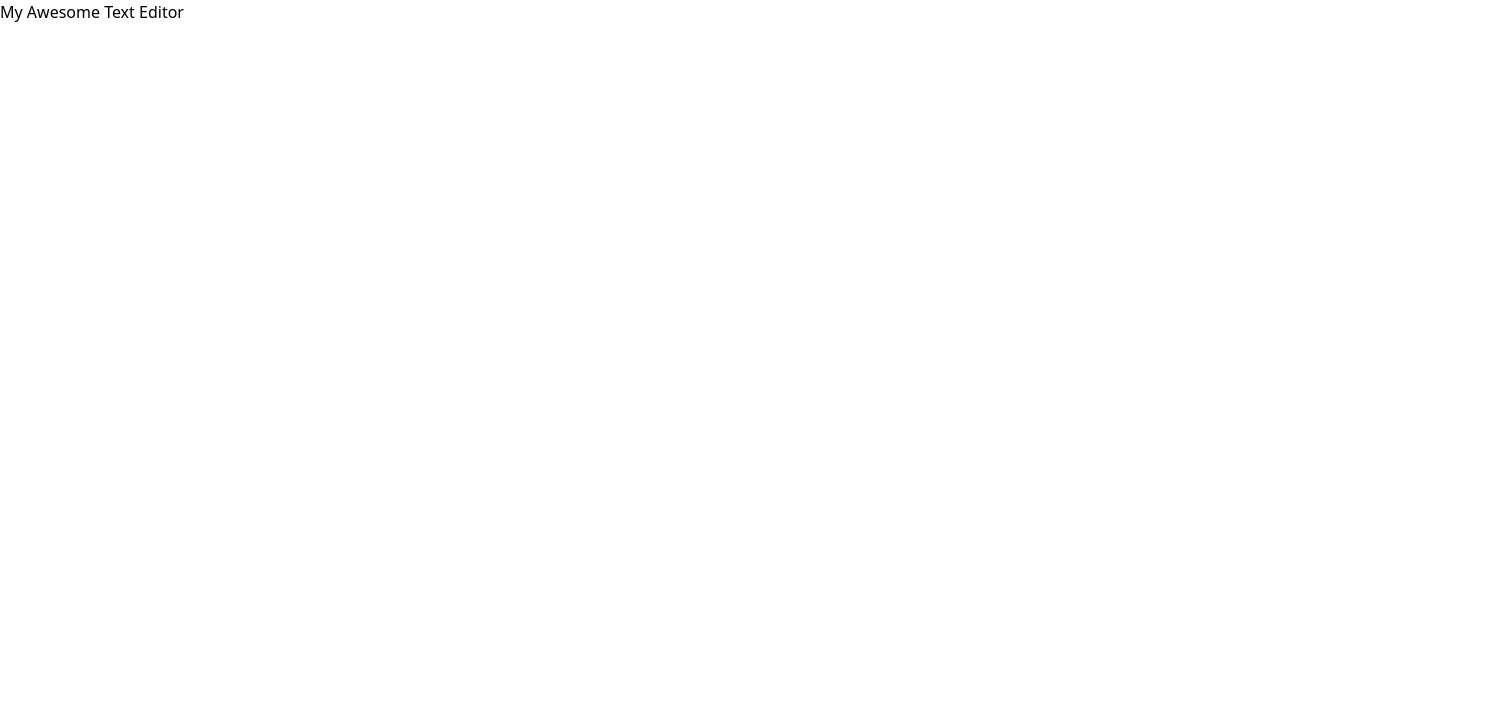
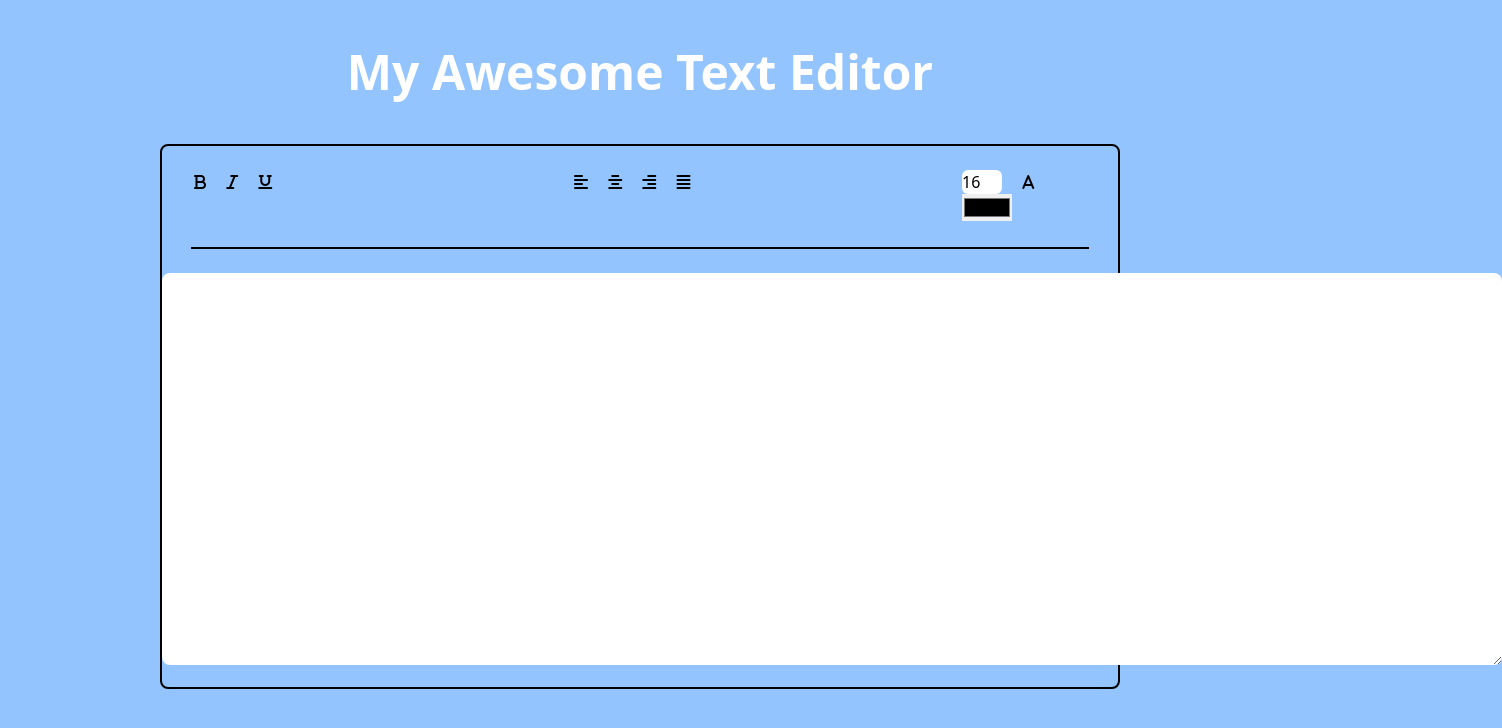
Before and after one commit to Rezwan66/my-awesome-text-editor, a plain HTML site: page index.html in a window 1280 px wide. Shown: the whole page, 1502 px wide, since content can reach past the window. Drawn offline with nearby package versions, Linux system fonts and the light colour scheme.

Commit message:
set up editor layout and utility functions to get value from text area

```diff
--- a/index.html
+++ b/index.html
@@ -1,17 +1,43 @@
 <!DOCTYPE html>
 <html lang="en">
+
 <head>
     <meta charset="UTF-8">
     <meta name="viewport" content="width=device-width, initial-scale=1.0">
     <title>My Awesome Text Editor</title>
     <script src="https://cdn.tailwindcss.com"></script>
+    <script src="https://kit.fontawesome.com/1428732692.js" crossorigin="anonymous"></script>
 </head>
-<body>
+
+<body class="bg-[#94c4fe]">
     <header>
-        <h1>My Awesome Text Editor</h1>
+        <h1 class="text-center mt-12 text-5xl font-semibold text-white">My Awesome Text Editor</h1>
     </header>
-    <main>
+    <main class="w-3/4 border-2 border-black mt-12 mx-auto rounded-lg">
+        <div class="grid grid-cols-3 justify-between p-6 gap-64">
+            <div>
+                <i class="fa-solid fa-bold mr-4 ml-2"></i>
+                <i class="fa-solid fa-italic mr-4"></i>
+                <i class="fa-solid fa-underline"></i>
+            </div>
+            <div>
+                <i class="fa-solid fa-align-left mr-4"></i>
+                <i class="fa-solid fa-align-center mr-4"></i>
+                <i class="fa-solid fa-align-right mr-4"></i>
+                <i class="fa-solid fa-align-justify"></i>
+            </div>
+            <div>
+                <input class="w-10 mr-4 rounded-md" type="number" name="" id="" value="16">
+                <i class="fa-solid fa-a mr-4"></i>
+                <input type="color" name="" id="">
+            </div>
+        </div>
+        <hr class="mb-6 bg-black border-none h-[2px] w-[94%] mx-auto">
+        <div class="text-center mb-4">
+            <textarea id="text-input" class="p-4 rounded-lg" name="" id="" cols="140" rows="15"></textarea>
+        </div>
+    </main>
+    <script src="js/utilities.js"></script>
+</body>
 
-    </main>
-</body>
 </html>
--- /dev/null
+++ b/js/utilities.js
@@ -0,0 +1,10 @@
+function getTextAreaValue(){
+    const textArea = document.getElementById('text-input');
+    const textAreaValue = textArea.value;
+    return textAreaValue;
+}
+
+function setTextAreaValue(newValue){
+    const textArea = document.getElementById('text-input');
+    textArea.value = newValue;
+}
```
